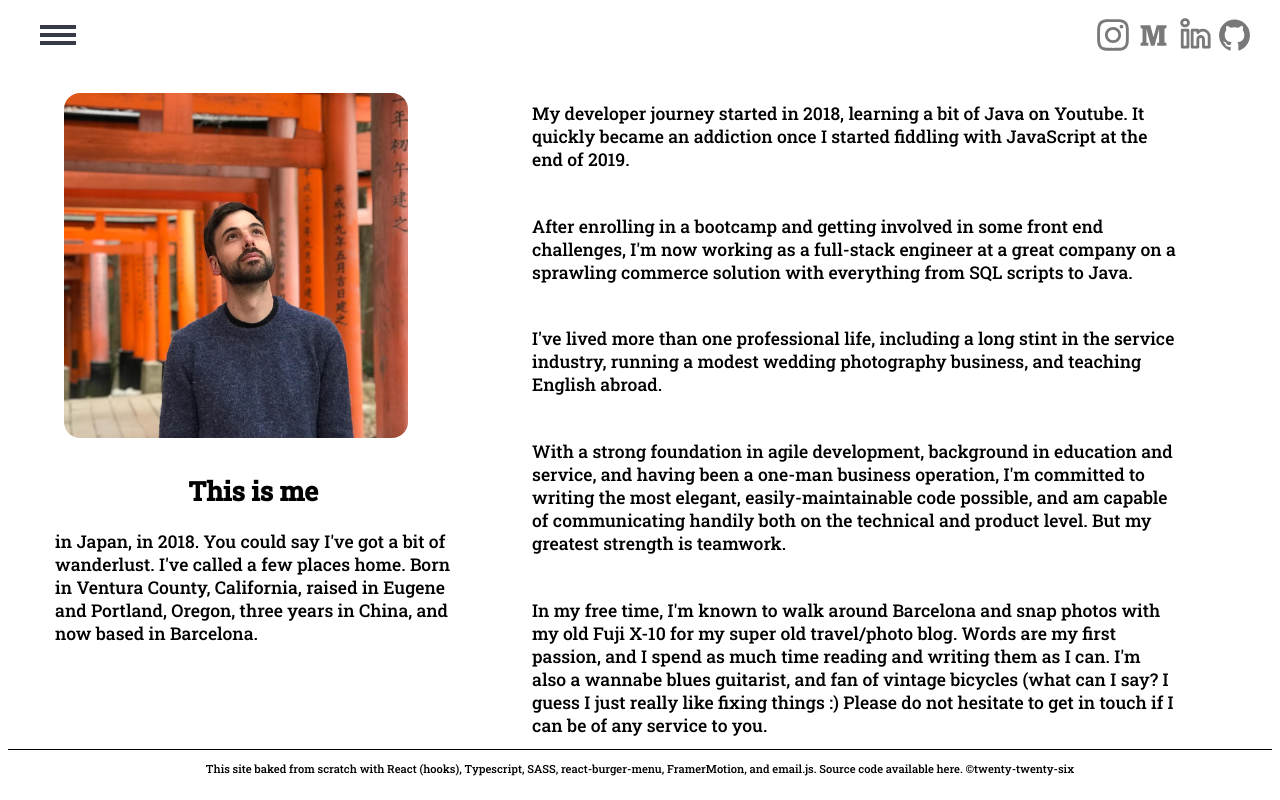
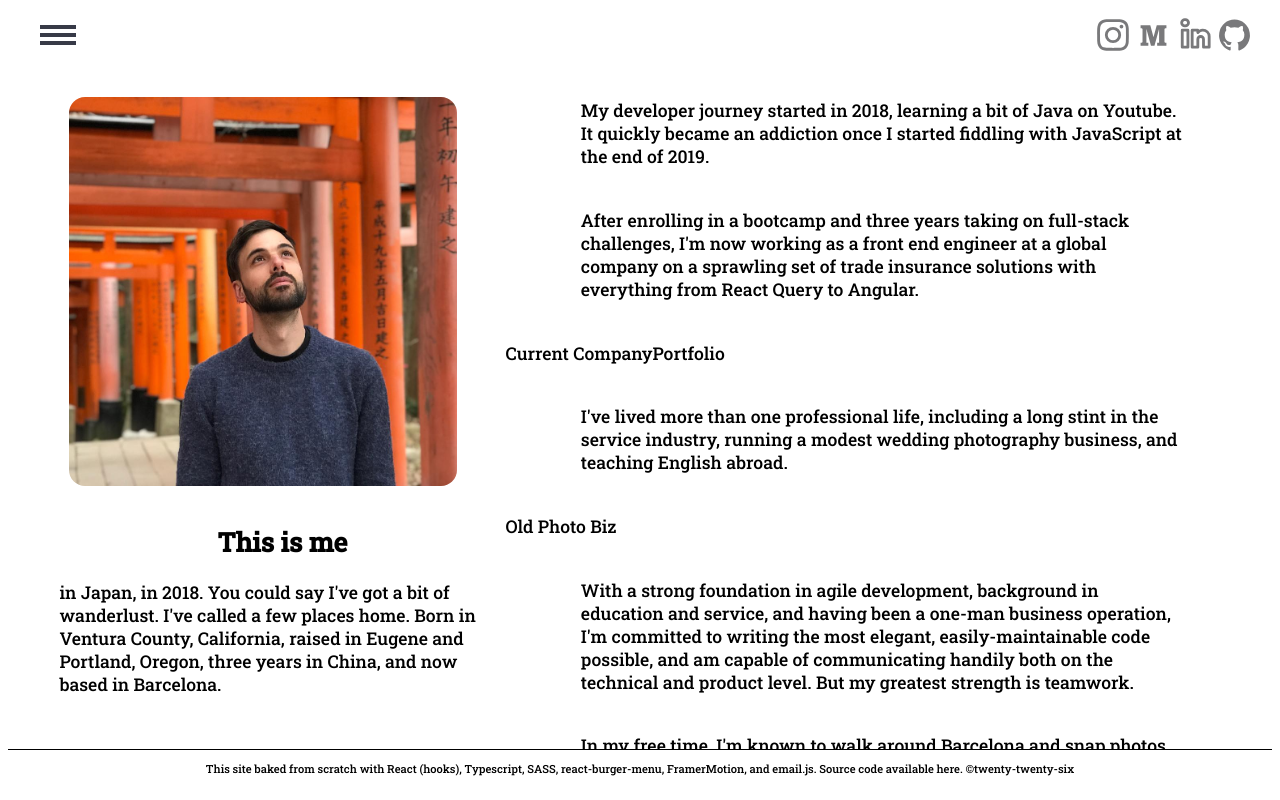
Before and after one commit to ajustinpatterson/Portfolio_Site_2021, a React (Vite) app: page /about in a window 1280 px wide. Built offline with nearby package versions, Linux system fonts and the light colour scheme.

Commit message:
refactor(about): add types and HOC
refactor About page to use types and also to use a HOC for displaying links

```diff
--- /dev/null
+++ b/src/constants.js
@@ -0,0 +1,10 @@
+export const ABOUT_LINKS = {
+  CURRENT: 'https://www.allianz-trade.com',
+  PASTLIFE: 'https://pj9434.wixsite.com/alan-j-patterson',
+  PHOTOBLOG: 'http://cancionencantada.tumblr.com',
+  MAILTO: 'mailto:ajustinpatterson@outlook.com"',
+};
+
+export const ROUTES = {
+  PORTFOLIO: '/Portfolio',
+};
--- a/src/containers/About/About.tsx
+++ b/src/containers/About/About.tsx
@@ -1,87 +1,119 @@
 import { motion } from 'framer-motion';
 import { Link } from 'react-router-dom';
+import { ABOUT_LINKS, ROUTES } from '../../constants';
 
 import './About.scss';
 
 import inariPic from '../../assets/inari.jpg';
 
+import labels from '../../master.json';
+
+interface Link {
+  label: string;
+  url: string;
+}
+
+type HeroPanel = {
+  image: string;
+  title: string;
+  blurb: string;
+};
+
+type BlurbBlock = {
+  blurb: string;
+  externalLink?: Link;
+  route?: Link;
+};
+
+const hasLinks = (blurbBlock: BlurbBlock) =>
+  Boolean(blurbBlock?.externalLink || blurbBlock?.route);
+
+const LinkSubSection = (external?: Link, route?: Link) => (
+  <div>
+    {external && (
+      <a href={external.url} rel="noreferrer" target="_blank">
+        {external.label}
+      </a>
+    )}
+    {route && <Link to={route.url}>{route.label}</Link>}
+  </div>
+);
+
 const About = () => {
+  const hero: HeroPanel = {
+    image: inariPic,
+    title: labels.about.title,
+    blurb: labels.about.blurbs[0],
+  };
+
+  const journey: BlurbBlock = {
+    blurb: labels.about.blurbs[1],
+  };
+
+  const current: BlurbBlock = {
+    blurb: labels.about.blurbs[2],
+    externalLink: {
+      label: labels.about.links.labels.current,
+      url: ABOUT_LINKS.CURRENT,
+    },
+    route: {
+      label: labels.about.routes.labels.portfolio,
+      url: ROUTES.PORTFOLIO,
+    },
+  };
+
+  const pastLife: BlurbBlock = {
+    blurb: labels.about.blurbs[3],
+    externalLink: {
+      label: labels.about.links.labels.pastLife,
+      url: ABOUT_LINKS.PASTLIFE,
+    },
+  };
+
+  const elevatorPitch: BlurbBlock = {
+    blurb: labels.about.blurbs[4],
+  };
+
+  const background: BlurbBlock = {
+    blurb: labels.about.blurbs[5],
+    externalLink: {
+      label: labels.about.links.labels.photoBlog,
+      url: ABOUT_LINKS.PHOTOBLOG,
+    },
+  };
+
+  const contact: BlurbBlock = {
+    blurb: labels.about.blurbs[6],
+    externalLink: {
+      label: labels.about.links.labels.mailTo,
+      url: ABOUT_LINKS.MAILTO,
+    },
+  };
+
   return (
     <motion.div initial={{ opacity: 0 }} animate={{ opacity: 1 }}>
       <div className="about-container">
         <div className="pic-and-hello">
-          <img className="about-image" src={inariPic} alt="placeholder"></img>
+          <img className="about-image" src={hero.image} alt="placeholder"></img>
           <div className="intro-body-text">
             <h2 className="intro-title" style={{ textAlign: 'center' }}>
-              This is me
+              {hero.title}
             </h2>
-            <p id="text">
-              in Japan, in 2018. You could say I've got a bit of wanderlust.
-              I've called a few places home. Born in Ventura County, California,
-              raised in Eugene and Portland, Oregon, three years in China, and
-              now based in Barcelona.
-            </p>
+            <p id="text">{hero.blurb}</p>
           </div>
         </div>
         <div className="about-description">
-          <p id="text">
-            My developer journey started in 2018, learning a bit of Java on
-            Youtube. It quickly became an addiction once I started fiddling with
-            JavaScript at the end of 2019.
-          </p>
-          <p id="text">
-            After enrolling in a bootcamp and getting involved in some front end
-            <Link to="/Portfolio"> challenges, </Link> I'm now working as a
-            full-stack engineer at a{' '}
-            <a
-              href="https://www.openbravo.com"
-              rel="noreferrer"
-              target="_blank"
-            >
-              {' '}
-              great company{' '}
-            </a>
-            on a sprawling commerce solution with everything from SQL scripts to
-            Java.
-          </p>
-          <p id="text">
-            I've lived more than one professional life, including a long stint
-            in the service industry, running a modest
-            <a
-              href="https://pj9434.wixsite.com/alan-j-patterson"
-              rel="noreferrer"
-              target="_blank"
-            >
-              {' '}
-              wedding photography business
-            </a>
-            , and teaching English abroad.
-          </p>
-          <p id="text">
-            With a strong foundation in agile development, background in
-            education and service, and having been a one-man business operation,
-            I'm committed to writing the most elegant, easily-maintainable code
-            possible, and am capable of communicating handily both on the
-            technical and product level. But my greatest strength is teamwork.
-          </p>
-          <p id="text">
-            In my free time, I'm known to walk around Barcelona and snap photos
-            with my old Fuji X-10 for my super old
-            <a
-              href="http://cancionencantada.tumblr.com"
-              rel="noreferrer"
-              target="_blank"
-            >
-              {' '}
-              travel/photo blog
-            </a>
-            . Words are my first passion, and I spend as much time reading and
-            writing them as I can. I'm also a wannabe blues guitarist, and fan
-            of vintage bicycles (what can I say? I guess I just really like
-            fixing things :) Please do not hesitate to
-            <a href="mailto:ajustinpatterson@outlook.com"> get in touch</a> if I
-            can be of any service to you.
-          </p>
+          <p id="text">{journey.blurb}</p>
+          <p id="text">{current.blurb}</p>
+          {hasLinks(current) &&
+            LinkSubSection(current.externalLink, current.route)}
+          <p id="text">{pastLife.blurb}</p>
+          {hasLinks(pastLife) && LinkSubSection(pastLife.externalLink)}
+          <p id="text">{elevatorPitch.blurb}</p>
+          <p id="text">{background.blurb}</p>
+          {hasLinks(background) && LinkSubSection(background.externalLink)}
+          <p id="text">{contact.blurb}</p>
+          {hasLinks(contact) && LinkSubSection(contact.externalLink)}
         </div>
       </div>
     </motion.div>
--- a/src/master.json
+++ b/src/master.json
@@ -49,5 +49,28 @@
         ]
       }
     ]
+  },
+  "about": {
+    "title": "This is me",
+    "blurbs": [
+      "in Japan, in 2018. You could say I've got a bit of wanderlust. I've called a few places home. Born in Ventura County, California, raised in Eugene and Portland, Oregon, three years in China, and now based in Barcelona.",
+      "My developer journey started in 2018, learning a bit of Java on Youtube. It quickly became an addiction once I started fiddling with JavaScript at the end of 2019.",
+      "After enrolling in a bootcamp and three years taking on full-stack challenges, I'm now working as a front end engineer at a global company on a sprawling set of trade insurance solutions with everything from React Query to Angular.",
+      "I've lived more than one professional life, including a long stint in the service industry, running a modest wedding photography business, and teaching English abroad.",
+      "With a strong foundation in agile development, background in education and service, and having been a one-man business operation, I'm committed to writing the most elegant, easily-maintainable code possible, and am capable of communicating handily both on the technical and product level. But my greatest strength is teamwork.",
+      "In my free time, I'm known to walk around Barcelona and snap photos with my old Fuji X-10 for my super old travel/photo blog. Words are my first passion, and I spend as much time reading and writing them as I can. I'm also a wannabe blues guitarist, and fan of vintage bicycles (what can I say? I guess I just really like fixing things :)",
+      "Please do not hesitate to get in touch if I can be of any service to you."
+    ],
+    "links": {
+      "labels": {
+        "current": "Current Company",
+        "pastLife": "Old Photo Biz",
+        "photoBlog": "Travel and Photo Blog",
+        "mailTo": "Email Me"
+      }
+    },
+    "routes": {
+      "labels": { "portfolio": "Portfolio" }
+    }
   }
 }
```
